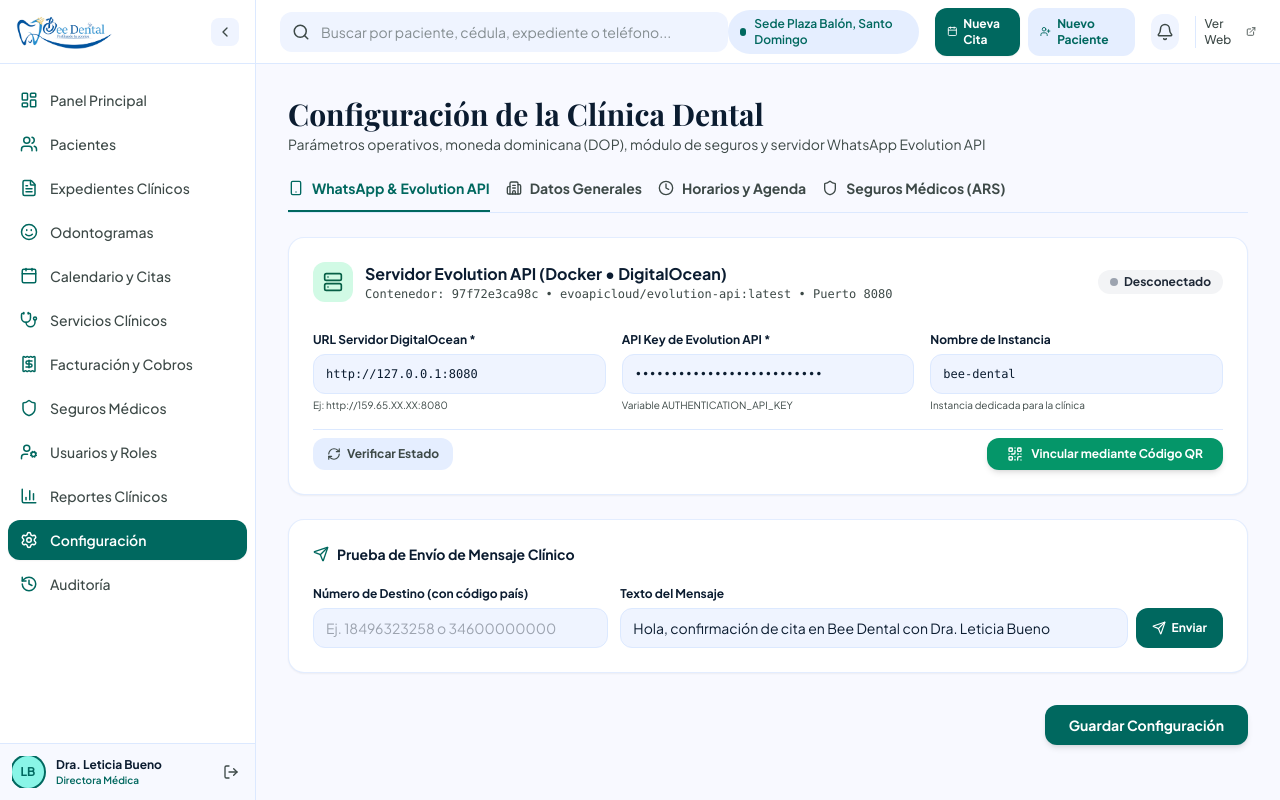
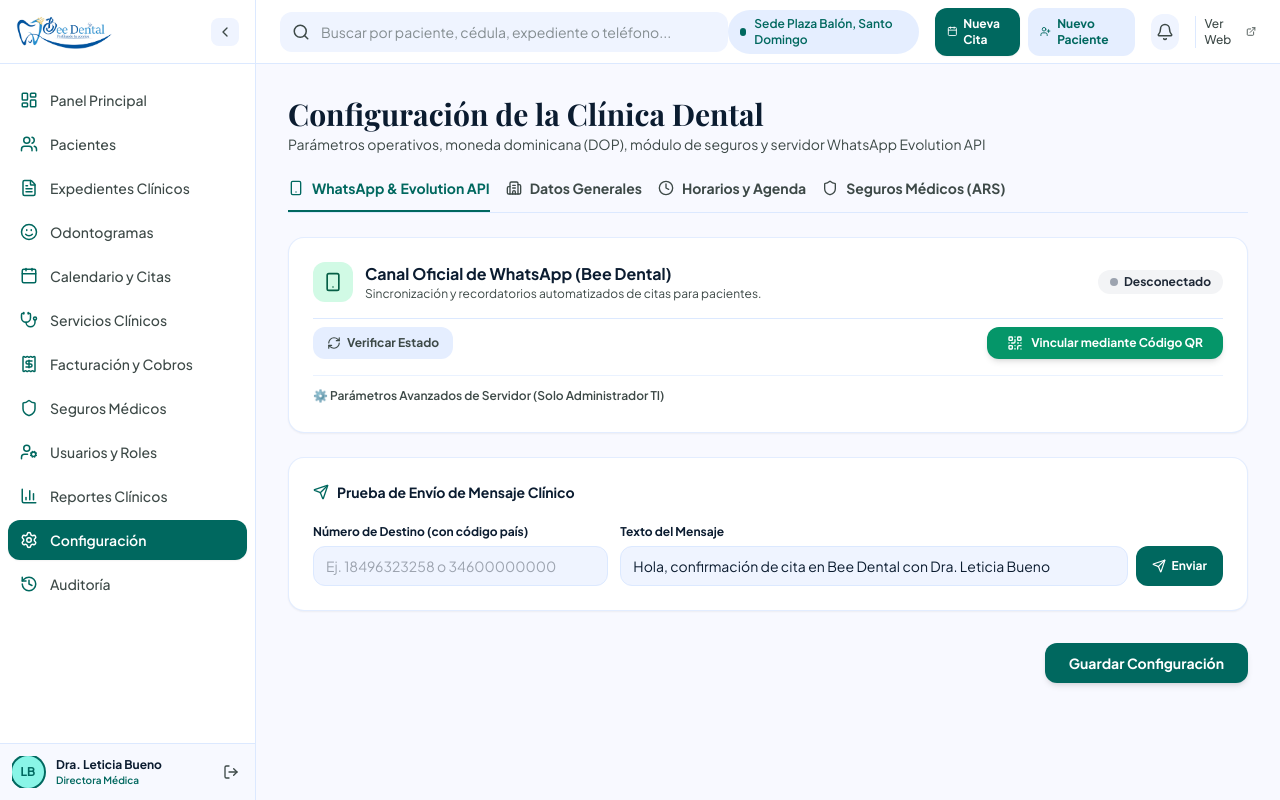
Before and after one commit to ylbani/bee_dental, a Next.js app: page /dashboard/settings in a window 1280 px wide. Built offline with nearby package versions, Linux system fonts and the light colour scheme; a web font is replaced by a local one.

Commit message:
security: ocultar datos tecnicos de contenedor y servidor whatsapp de la interfaz de usuario

```diff
--- a/src/app/(dashboard)/dashboard/audit/page.tsx
+++ b/src/app/(dashboard)/dashboard/audit/page.tsx
@@ -17,9 +17,9 @@ export default function AuditPage() {
     {
       id: "aud-2",
       action: "WHATSAPP_CONFIGURED",
-      entity: "Evolution API (Docker)",
+      entity: "Canal de WhatsApp",
       user: "Dra. Leticia Bueno",
-      details: "Configuración de contenedor 97f72e3ca98c en DigitalOcean puerto 8080",
+      details: "Actualización de credenciales y enlace del canal oficial de mensajería",
       time: "28/10/2026 21:15:00",
       ip: "190.166.42.18",
     },
--- a/src/app/(dashboard)/dashboard/page.tsx
+++ b/src/app/(dashboard)/dashboard/page.tsx
@@ -189,10 +189,10 @@ export default function DashboardPage() {
           <div className="mt-4">
             <span className="font-display text-lg font-bold text-emerald-800 flex items-center gap-1.5">
               <span className="w-2.5 h-2.5 rounded-full bg-emerald-500 animate-pulse" />
-              <span>Evolution API</span>
+              <span>WhatsApp Activo</span>
             </span>
             <p className="text-xs text-on-surface-variant mt-1.5">
-              Docker en DigitalOcean (8080)
+              Canal de recordatorios conectado
             </p>
           </div>
         </div>
@@ -333,12 +333,12 @@ export default function DashboardPage() {
           <div className="bg-surface-container-lowest rounded-2xl border border-surface-container-high/80 p-5 shadow-sm">
             <h3 className="font-display font-bold text-base text-on-surface mb-3 flex items-center gap-2">
               <span className="material-symbols-outlined text-emerald-600 text-[20px]">mark_chat_unread</span>
-              <span>Canal WhatsApp DigitalOcean</span>
+              <span>Canal Oficial de WhatsApp</span>
             </h3>
 
             <div className="space-y-3">
               <div className="p-3 rounded-xl bg-emerald-50 border border-emerald-200 text-xs text-emerald-900 leading-relaxed">
-                <strong>Evolution API Activa:</strong> Contenedor <code className="font-mono bg-white/70 px-1 py-0.5 rounded">97f72e3ca98c</code> listo para vincular por código QR desde Configuración.
+                <strong>Servicio Automatizado:</strong> Listo para sincronizar mediante código QR desde la sección de Configuración.
               </div>
             </div>
           </div>
--- a/src/app/(dashboard)/dashboard/settings/page.tsx
+++ b/src/app/(dashboard)/dashboard/settings/page.tsx
@@ -26,9 +26,9 @@ export default function SettingsPage() {
   const [copiedKey, setCopiedKey] = useState(false);
 
   // WhatsApp Evolution API state
-  const [serverUrl, setServerUrl] = useState("http://127.0.0.1:8080");
-  const [apiKey, setApiKey] = useState("BEE_EVOLUTION_API_KEY_2026");
-  const [instanceName, setInstanceName] = useState("bee-dental");
+  const [serverUrl, setServerUrl] = useState("");
+  const [apiKey, setApiKey] = useState("");
+  const [instanceName, setInstanceName] = useState("");
   const [qrCodeData, setQrCodeData] = useState<string | null>(null);
   const [pairingCode, setPairingCode] = useState<string | null>(null);
   const [connectionStatus, setConnectionStatus] = useState<"disconnected" | "connecting" | "connected">("disconnected");
@@ -236,14 +236,14 @@ export default function SettingsPage() {
             <div className="flex flex-col sm:flex-row sm:items-center justify-between gap-3">
               <div className="flex items-center gap-3">
                 <div className="w-10 h-10 rounded-xl bg-emerald-100 text-emerald-800 flex items-center justify-center font-bold">
-                  <Server size={20} />
+                  <Smartphone size={20} />
                 </div>
                 <div>
                   <h3 className="font-bold text-base text-on-surface">
-                    Servidor Evolution API (Docker • DigitalOcean)
+                    Canal Oficial de WhatsApp (Bee Dental)
                   </h3>
-                  <p className="text-xs text-on-surface-variant font-mono">
-                    Contenedor: 97f72e3ca98c • evoapicloud/evolution-api:latest • Puerto 8080
+                  <p className="text-xs text-on-surface-variant">
+                    Sincronización y recordatorios automatizados de citas para pacientes.
                   </p>
                 </div>
               </div>
@@ -278,44 +278,6 @@ export default function SettingsPage() {
               </div>
             </div>
 
-            {/* Docker Server Configuration Inputs */}
-            <div className="grid grid-cols-1 sm:grid-cols-3 gap-4 pt-2">
-              <div className="space-y-1 sm:col-span-1">
-                <label className="text-xs font-bold text-on-surface">URL Servidor DigitalOcean *</label>
-                <input
-                  type="text"
-                  placeholder="http://TU_IP_DIGITAL_OCEAN:8080"
-                  value={serverUrl}
-                  onChange={(e) => setServerUrl(e.target.value)}
-                  className="w-full h-10 px-3 bg-surface-container-low rounded-xl text-xs font-mono border border-surface-container-high focus:outline-none focus:ring-2 focus:ring-primary"
-                />
-                <p className="text-[10px] text-on-surface-variant">Ej: http://159.65.XX.XX:8080</p>
-              </div>
-
-              <div className="space-y-1 sm:col-span-1">
-                <label className="text-xs font-bold text-on-surface">API Key de Evolution API *</label>
-                <input
-                  type="password"
-                  placeholder="Clave de autenticación apikey"
-                  value={apiKey}
-                  onChange={(e) => setApiKey(e.target.value)}
-                  className="w-full h-10 px-3 bg-surface-container-low rounded-xl text-xs font-mono border border-surface-container-high focus:outline-none focus:ring-2 focus:ring-primary"
-                />
-                <p className="text-[10px] text-on-surface-variant">Variable AUTHENTICATION_API_KEY</p>
-              </div>
-
-              <div className="space-y-1 sm:col-span-1">
-                <label className="text-xs font-bold text-on-surface">Nombre de Instancia</label>
-                <input
-                  type="text"
-                  value={instanceName}
-                  onChange={(e) => setInstanceName(e.target.value)}
-                  className="w-full h-10 px-3 bg-surface-container-low rounded-xl text-xs font-mono border border-surface-container-high focus:outline-none focus:ring-2 focus:ring-primary"
-                />
-                <p className="text-[10px] text-on-surface-variant">Instancia dedicada para la clínica</p>
-              </div>
-            </div>
-
             <div className="flex flex-wrap items-center justify-between gap-3 pt-2 border-t border-surface-container-high">
               <button
                 onClick={handleCheckStatus}
@@ -345,6 +307,50 @@ export default function SettingsPage() {
                 </button>
               </div>
             </div>
+
+            {/* Parámetros Avanzados de Servidor (Ocultos por defecto para usuarios finales) */}
+            <details className="pt-2 border-t border-surface-container-high/60 group">
+              <summary className="cursor-pointer text-xs font-semibold text-on-surface-variant hover:text-on-surface flex items-center gap-1.5 select-none py-1">
+                <span>⚙️ Parámetros Avanzados de Servidor (Solo Administrador TI)</span>
+              </summary>
+              <div className="mt-3 p-3 bg-surface-container-low/50 rounded-xl space-y-3 text-xs">
+                <p className="text-[11px] text-on-surface-variant">
+                  Los parámetros de infraestructura se gestionan de forma segura en el servidor. Si requiere apuntar a una instancia o servidor alternativo, puede definirlos aquí:
+                </p>
+                <div className="grid grid-cols-1 sm:grid-cols-3 gap-3">
+                  <div className="space-y-1">
+                    <label className="text-[11px] font-bold text-on-surface">URL Servidor</label>
+                    <input
+                      type="text"
+                      placeholder="Por defecto (Servidor en producción)"
+                      value={serverUrl}
+                      onChange={(e) => setServerUrl(e.target.value)}
+                      className="w-full h-9 px-3 bg-surface-container-lowest rounded-lg text-xs font-mono border border-surface-container-high focus:outline-none focus:ring-1 focus:ring-primary"
+                    />
+                  </div>
+                  <div className="space-y-1">
+                    <label className="text-[11px] font-bold text-on-surface">API Key</label>
+                    <input
+                      type="password"
+                      placeholder="••••••••••••••••"
+                      value={apiKey}
+                      onChange={(e) => setApiKey(e.target.value)}
+                      className="w-full h-9 px-3 bg-surface-container-lowest rounded-lg text-xs font-mono border border-surface-container-high focus:outline-none focus:ring-1 focus:ring-primary"
+                    />
+                  </div>
+                  <div className="space-y-1">
+                    <label className="text-[11px] font-bold text-on-surface">Nombre de Instancia</label>
+                    <input
+                      type="text"
+                      placeholder="bee-dental"
+                      value={instanceName}
+                      onChange={(e) => setInstanceName(e.target.value)}
+                      className="w-full h-9 px-3 bg-surface-container-lowest rounded-lg text-xs font-mono border border-surface-container-high focus:outline-none focus:ring-1 focus:ring-primary"
+                    />
+                  </div>
+                </div>
+              </div>
+            </details>
           </div>
 
           {/* QR Code Presentation Box */}
@@ -408,10 +414,10 @@ export default function SettingsPage() {
             <div className="p-4 bg-amber-50 border border-amber-200 rounded-2xl flex items-start gap-3 text-amber-900 text-xs">
               <AlertTriangle size={18} className="shrink-0 text-amber-600 mt-0.5" />
               <div>
-                <p className="font-bold">Aviso de Conexión Evolution API:</p>
+                <p className="font-bold">Aviso del Canal de WhatsApp:</p>
                 <p>{errorMessage}</p>
                 <p className="mt-1 text-[11px] text-amber-800">
-                  Asegúrate de ingresar la IP pública de tu Droplet de DigitalOcean en el formato: <code className="font-mono bg-white/70 px-1 py-0.5 rounded">http://IP_DE_DIGITAL_OCEAN:8080</code>.
+                  Si no logra establecer conexión, verifique que la sesión no haya caducado en su teléfono móvil o contacte con soporte técnico.
                 </p>
               </div>
             </div>
@@ -427,7 +433,7 @@ export default function SettingsPage() {
             {testSuccess && (
               <div className="p-3 bg-emerald-50 border border-emerald-200 rounded-xl flex items-center gap-2 text-emerald-900 text-xs font-semibold">
                 <CheckCircle2 size={16} className="text-emerald-600" />
-                <span>¡Mensaje enviado con éxito a través de Evolution API!</span>
+                <span>¡Mensaje de prueba enviado con éxito a través de WhatsApp!</span>
               </div>
             )}
 
--- a/src/app/api/v1/whatsapp/route.ts
+++ b/src/app/api/v1/whatsapp/route.ts
@@ -5,11 +5,29 @@ export async function POST(request: NextRequest) {
     const body = await request.json();
     const { action, serverUrl, apiKey, instanceName, phone, message } = body;
 
-    const baseServer = (serverUrl || "http://localhost:8080").replace(/\/+$/, "");
-    const instance = instanceName || "bee-dental";
+    // Prioritize environment variables, fallback to request body or defaults
+    const baseServer = (
+      serverUrl ||
+      process.env.EVOLUTION_API_URL ||
+      process.env.WHATSAPP_API_URL ||
+      "http://localhost:8080"
+    ).replace(/\/+$/, "");
+
+    const instance =
+      instanceName ||
+      process.env.EVOLUTION_INSTANCE_NAME ||
+      process.env.WHATSAPP_INSTANCE ||
+      "bee-dental";
+
+    const resolvedApiKey =
+      apiKey ||
+      process.env.EVOLUTION_API_KEY ||
+      process.env.WHATSAPP_API_KEY ||
+      "";
+
     const headers: Record<string, string> = {
       "Content-Type": "application/json",
-      apikey: apiKey || "",
+      apikey: resolvedApiKey,
     };
 
     if (action === "status") {
@@ -17,24 +35,24 @@ export async function POST(request: NextRequest) {
         const res = await fetch(`${baseServer}/instance/connectionState/${instance}`, {
           method: "GET",
           headers,
-          // 5s timeout
           signal: AbortSignal.timeout(5000),
         });
         if (res.ok) {
           const data = await res.json();
           return NextResponse.json({ success: true, data });
         }
+        return NextResponse.json({ success: true, data: { instance: { state: "close" } } });
       } catch (err: any) {
         return NextResponse.json({
           success: false,
-          error: `No se pudo conectar a Evolution API en ${baseServer}: ${err.message}`,
+          error: "El servicio de mensajería no respondió a la verificación de estado.",
         });
       }
     }
 
     if (action === "create_or_qr") {
       try {
-        // First check if instance exists
+        // 1. Try to fetch existing QR or connection
         const connectRes = await fetch(`${baseServer}/instance/connect/${instance}`, {
           method: "GET",
           headers,
@@ -51,13 +69,13 @@ export async function POST(request: NextRequest) {
           });
         }
 
-        // If not found, create instance
+        // 2. If not found, create instance
         const createRes = await fetch(`${baseServer}/instance/create`, {
           method: "POST",
           headers,
           body: JSON.stringify({
             instanceName: instance,
-            token: apiKey || "bee-token-secret",
+            token: resolvedApiKey || "bee-token-secret",
             qrcode: true,
             integration: "WHATSAPP-BAILEYS",
           }),
@@ -74,15 +92,14 @@ export async function POST(request: NextRequest) {
           });
         }
 
-        const errText = await createRes.text();
         return NextResponse.json({
           success: false,
-          error: `Error al crear/conectar instancia en Evolution API (${createRes.status}): ${errText}`,
+          error: "No se pudo generar el código QR. Verifica la conexión con el servidor de mensajería.",
         });
       } catch (err: any) {
         return NextResponse.json({
           success: false,
-          error: `Fallo de conexión con ${baseServer}: ${err.message}. Verifica que el contenedor Docker esté accesible en el puerto 8080.`,
+          error: "No fue posible comunicarse con el servicio de WhatsApp. Verifica que el servidor esté activo.",
         });
       }
     }
@@ -105,8 +122,10 @@ export async function POST(request: NextRequest) {
           return NextResponse.json({ success: true, message: "Mensaje enviado exitosamente", data });
         }
 
-        const errText = await res.text();
-        return NextResponse.json({ success: false, error: `Error Evolution API: ${errText}` });
+        return NextResponse.json({
+          success: false,
+          error: "El servicio no pudo entregar el mensaje al número indicado.",
+        });
       } catch (err: any) {
         return NextResponse.json({ success: false, error: err.message });
       }
```
